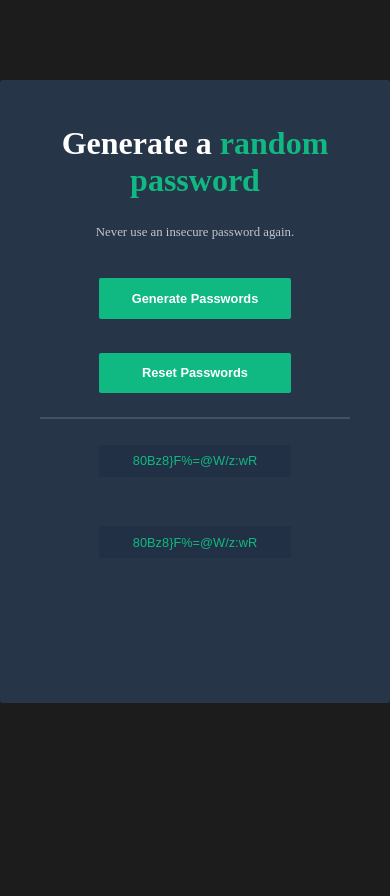
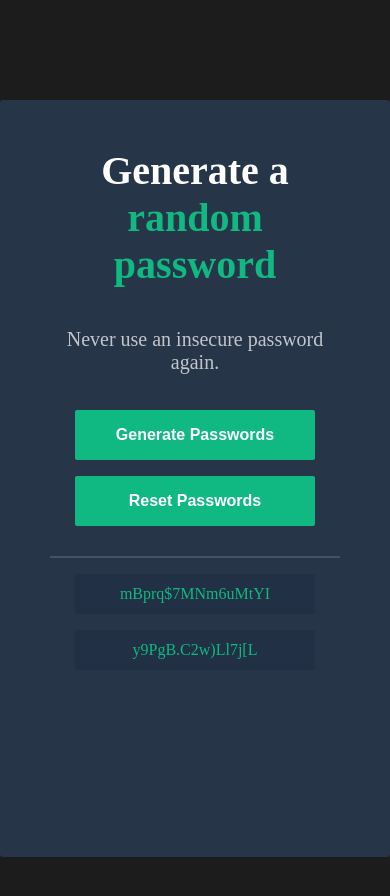
Before and after one commit to Lorraine1005/Passwordgenerator, a plain HTML site: page index.html in a window 390 px wide. Both pictures are taken after a click on the button "Generate Passwords". Before the commit the page ends 844 px from the top, so only its background shows below. Drawn offline with Linux system fonts and the light colour scheme.

Commit message:
Updated JS to show two separate Passwords

```diff
--- a/index.html
+++ b/index.html
@@ -8,20 +8,21 @@
   </head>
   <body>
     <main>
+      <header>
       <h1 class="hero-heading">Generate a <span>random password</span></h1>
-      <p class="subheading">Never use an insecure password again.</p>
+      <p class="subheading">Never use an insecure password again.</p></header>
       <!-- PASSWORD GENERATION BUTTONS -->
       <section class="password-generation-btns">
-        <button class="btn" onclick="generatePasswords()">
+        <button class="password-generation-btn" onclick="renderPassword()">
           Generate Passwords
         </button>
-        <button class="btn" onclick="resetPasswords()"
+        <button class="password-generation-btn" onclick="resetPasswords()"
         >Reset Passwords</buttonclas>
       </section>
       <!-- PASSWORD DISPLAY BUTTONS -->
       <section class="password-display-btns">
-        <button class="password-display-btn" id="password-el-1" ></button>
-        <button class="password-display-btn" id="password-el-2" ></button>
+        <p class="password-display-btn" id="password-el-1" > </p>
+        <p class="password-display-btn" id="password-el-2" > </p>
       </section>
 
     </main>
--- a/index.js
+++ b/index.js
@@ -1,4 +1,3 @@
-"use strict";
 const characters = [
   "A",
   "B",
@@ -96,11 +95,17 @@ let PasswordEl1 = document.getElementById("password-el-1");
 let PasswordEl2 = document.getElementById("password-el-2");
 
 function generatePasswords() {
+  let password = "";
   for (let i = 0; i <= 15; i++) {
     let randomIndex = Math.floor(Math.random() * characters.length);
-    PasswordEl1.textContent += characters[randomIndex];
-    PasswordEl2.textContent += characters[randomIndex];
+    password += characters[randomIndex];
   }
+  return password;
+}
+
+function renderPassword() {
+  PasswordEl1.textContent = generatePasswords();
+  PasswordEl2.textContent = generatePasswords();
 }
 function resetPasswords() {
   PasswordEl1.textContent = "";
--- a/style.css
+++ b/style.css
@@ -20,8 +20,8 @@ main {
   text-align: center;
   margin: 10em auto;
   max-width: 50rem;
-  height: 65vh;
-  padding: 3em 5em 1em;
+  height: 100vh;
+  padding: 3em 5em 3em;
   background-color: #273549;
   border-radius: 3px;
 }
@@ -35,7 +35,7 @@ main {
 .subheading {
   margin-top: 2em;
   color: #ffffffb7;
-  font-size: 1.6rem;
+  font-size: 2rem;
 }
 /* PASSWORD GENERATION BUTTONS STYLING */
 .password-generation-btns {
@@ -43,7 +43,7 @@ main {
   justify-content: center;
   gap: 1em;
 }
-.btn {
+.password-generation-btn {
   width: 15em;
   margin-top: 2em;
   padding: 1em 2em;
@@ -72,29 +72,54 @@ main {
   border: none;
   border-radius: 2px;
   font-size: 1.6rem;
+
+  display: flex;
+  align-items: center;
+  justify-content: center;
 }
 
 @media (min-width: 601px) and (max-width: 850px) {
   main {
     margin-top: 6em;
-    height: 50vh;
+    height: 100vh;
   }
 }
 @media (min-width: 301px) and (max-width: 600px) {
-  html {
-    font-size: 50%;
+  main {
+    height: 85vh;
+    padding-top: 2em;
+    padding-bottom: 2em;
   }
   .password-display-btns,
   .password-generation-btns {
     flex-wrap: wrap;
   }
-  main {
-    height: 70vh;
+  .password-generation-btns {
+    gap: 0;
+  }
+  .password-generation-btn {
+    margin-top: 1em;
+  }
+  .password-display-btns {
+    gap: 0;
+  }
+  .password-display-btn {
+    margin-top: 1em;
+  }
+  .password-display-btn:last-child {
+    margin-top: 0;
   }
 }
+
 @media (max-width: 300px) {
   main {
     padding-top: 6em;
     padding-bottom: 3em;
   }
+  .password-display-btns {
+    gap: 0;
+  }
+  .password-display-btn {
+    margin-top: 0;
+  }
 }
```
